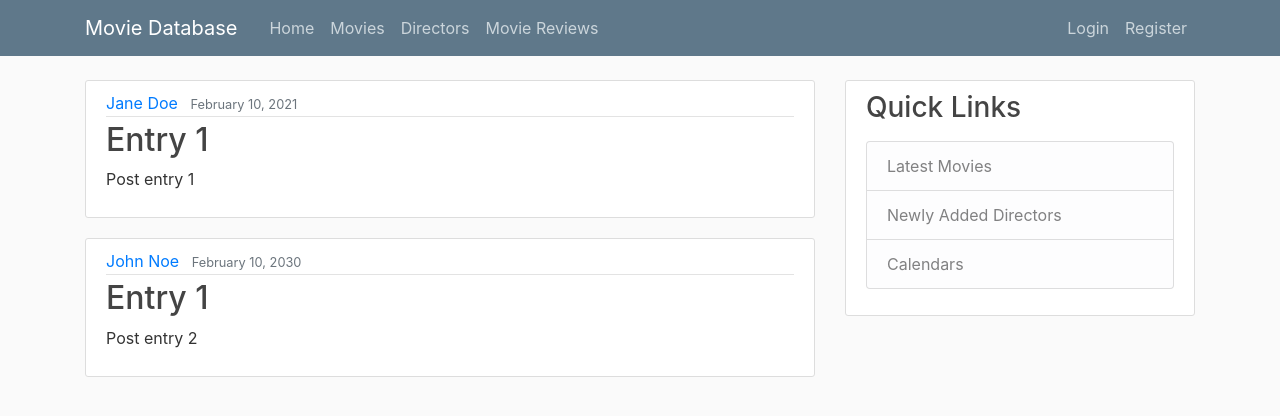
After one commit to avgra3/Movie-Web-App, a Django app: page /reviews/ in a window 1280 px wide. The commit adds this page. Shown: the top 416 px of the page. Run offline with Django 3.2, Linux system fonts and the light colour scheme; some libraries are stand-ins or nearby versions.

Commit message:
Added styles and movie review page

```diff
--- /dev/null
+++ b/website/movieapp/static/movieapp/main.css
@@ -0,0 +1,84 @@
+body {
+    background: #fafafa;
+    color: #333333;
+    margin-top: 5rem;
+  }
+
+  h1, h2, h3, h4, h5, h6 {
+    color: #444444;
+  }
+
+  ul {
+    margin: 0;
+  }
+
+  .bg-steel {
+    background-color: #5f788a;
+  }
+
+  .site-header .navbar-nav .nav-link {
+    color: #cbd5db;
+  }
+
+  .site-header .navbar-nav .nav-link:hover {
+    color: #ffffff;
+  }
+
+  .site-header .navbar-nav .nav-link.active {
+    font-weight: 500;
+  }
+
+  .content-section {
+    background: #ffffff;
+    padding: 10px 20px;
+    border: 1px solid #dddddd;
+    border-radius: 3px;
+    margin-bottom: 20px;
+  }
+
+  .article-title {
+    color: #444444;
+  }
+
+  a.article-title:hover {
+    color: #428bca;
+    text-decoration: none;
+  }
+
+  .article-content {
+    white-space: pre-line;
+  }
+
+  .article-img {
+    height: 65px;
+    width: 65px;
+    margin-right: 16px;
+  }
+
+  .article-metadata {
+    padding-bottom: 1px;
+    margin-bottom: 4px;
+    border-bottom: 1px solid #e3e3e3
+  }
+
+  .article-metadata a:hover {
+    color: #333;
+    text-decoration: none;
+  }
+
+  .article-svg {
+    width: 25px;
+    height: 25px;
+    vertical-align: middle;
+  }
+
+  .account-img {
+    height: 125px;
+    width: 125px;
+    margin-right: 20px;
+    margin-bottom: 16px;
+  }
+
+  .account-heading {
+    font-size: 2.5rem;
+  }
--- /dev/null
+++ b/website/movieapp/templates/movieapp/base.html
@@ -0,0 +1,77 @@
+{% load static %}
+<!DOCTYPE html>
+<html lang="en">
+<head>
+    <!-- Required meta tags -->
+    <meta charset="utf-8">
+    <meta name="viewport" content="width=device-width, initial-scale=1, shrink-to-fit=no">
+
+    <!-- Bootstrap CSS -->
+    <link rel="stylesheet" href="https://maxcdn.bootstrapcdn.com/bootstrap/4.0.0/css/bootstrap.min.css" integrity="sha384-Gn5384xqQ1aoWXA+058RXPxPg6fy4IWvTNh0E263XmFcJlSAwiGgFAW/dAiS6JXm" crossorigin="anonymous">
+
+    <!-- Basic HTML set-up -->
+    <meta charset="UTF-8">
+    <meta http-equiv="X-UA-Compatible" content="IE=edge">
+    <meta name="viewport" content="width=device-width, initial-scale=1.0">
+
+    <!-- Loading CSS -->
+    <link rel="stylesheet" type="text/css" href="{% static 'movieapp/main.css' %}">
+
+    <!-- Getting the Title to auto-fix -->
+    {% if title %}
+    <title>Movie Database - {{ title } </title>
+    {% else %}
+    <title>Movie Database</title>
+    {% endif %}
+
+</head>
+<!-- Optional JavaScript -->
+    <!-- jQuery first, then Popper.js, then Bootstrap JS -->
+    <script src="https://code.jquery.com/jquery-3.2.1.slim.min.js" integrity="sha384-KJ3o2DKtIkvYIK3UENzmM7KCkRr/rE9/Qpg6aAZGJwFDMVNA/GpGFF93hXpG5KkN" crossorigin="anonymous"></script>
+    <script src="https://cdnjs.cloudflare.com/ajax/libs/popper.js/1.12.9/umd/popper.min.js" integrity="sha384-ApNbgh9B+Y1QKtv3Rn7W3mgPxhU9K/ScQsAP7hUibX39j7fakFPskvXusvfa0b4Q" crossorigin="anonymous"></script>
+    <script src="https://maxcdn.bootstrapcdn.com/bootstrap/4.0.0/js/bootstrap.min.js" integrity="sha384-JZR6Spejh4U02d8jOt6vLEHfe/JQGiRRSQQxSfFWpi1MquVdAyjUar5+76PVCmYl" crossorigin="anonymous"></script>
+<body>
+    <header class="site-header">
+        <nav class="navbar navbar-expand-md navbar-dark bg-steel fixed-top">
+            <div class="container">
+            <a class="navbar-brand mr-4" href="/">Movie Database</a>
+            <button class="navbar-toggler" type="button" data-toggle="collapse" data-target="#navbarToggle" aria-controls="navbarToggle" aria-expanded="false" aria-label="Toggle navigation">
+            <span class="navbar-toggler-icon"></span>
+            </button>
+            <div class="collapse navbar-collapse" id="navbarToggle">
+                <div class="navbar-nav mr-auto">
+                <a class="nav-item nav-link" href="{% url 'movie-home' %}">Home</a>
+                <a class="nav-item nav-link" href="{% url 'movie-movies' %}">Movies</a>
+                <a class="nav-item nav-link" href="{% url 'movie-directors' %}">Directors</a>
+                <a class="nav-item nav-link" href="{% url 'movie-reviews' %}">Movie Reviews</a>
+                </div>
+                <!-- Navbar Right Side -->
+                <div class="navbar-nav">
+                <a class="nav-item nav-link" href="#">Login</a>
+                <a class="nav-item nav-link" href="#">Register</a>
+                </div>
+            </div>
+            </div>
+        </nav>
+    </header>
+    <main role="main" class="container">
+        <div class="row">
+          <div class="col-md-8">
+            {% block content %}{% endblock %}
+          </div>
+          <div class="col-md-4">
+            <div class="content-section">
+              <h3>Quick Links</h3>
+              <p class='text-muted'>
+                <ul class="list-group">
+                  <li class="list-group-item list-group-item-light">Latest Movies</li>
+                  <li class="list-group-item list-group-item-light">Newly Added Directors</li>
+                  <li class="list-group-item list-group-item-light">Calendars</li>
+                </ul>
+              </p>
+            </div>
+          </div>
+        </div>
+    </main>
+</body>
+</html>
--- /dev/null
+++ b/website/movieapp/templates/movieapp/movie-reviews.html
@@ -0,0 +1,17 @@
+{% extends "movieapp/base.html" %}
+{% block content %}
+
+ {% for post in posts %}
+ <article class="media content-section">
+    <div class="media-body">
+      <div class="article-metadata">
+        <a class="mr-2" href="#">{{ post.author }}</a>
+        <small class="text-muted">{{ post.date_posted }}</small>
+      </div>
+      <h2><a class="article-title" href="#">{{ post.title }}</a></h2>
+      <p class="article-content">{{ post.content }}</p>
+    </div>
+  </article>
+{% endfor %}
+
+{% endblock content %}
--- a/website/movieapp/urls.py
+++ b/website/movieapp/urls.py
@@ -6,4 +6,5 @@ urlpatterns = [
     path('', views.home, name='movie-home'),
     path('movies/', views.movies, name='movie-movies'),
     path('directors/', views.directors, name='movie-directors'),
+    path('reviews/', views.reviews, name='movie-reviews'),
 ]
--- a/website/movieapp/views.py
+++ b/website/movieapp/views.py
@@ -1,6 +1,18 @@
 from django.shortcuts import render
 
 # Creating the home page
+posts = [
+        {'author': 'Jane Doe',
+        'title': 'Entry 1',
+        'content': 'Post entry 1',
+        'date_posted': 'February 10, 2021'},
+        {'author': 'John Noe',
+        'title': 'Entry 1',
+        'content': 'Post entry 2',
+        'date_posted': 'February 10, 2030'}
+        ]
+
+
 def home(request):
     return render(request, 'movieapp/home.html')
 
@@ -11,3 +23,8 @@ def movies(request):
 # Creating the directors page
 def directors(request):
     return render(request, 'movieapp/directors.html')
+
+# Creating the movie reviews page
+def reviews(request):
+    context = {'posts': posts}
+    return render(request, 'movieapp/movie-reviews.html', context)
```
Also changed, not shown: website/movieapp/templates/movieapp/directors.html (+6 -12 lines), website/movieapp/templates/movieapp/home.html (+6 -12 lines), website/movieapp/templates/movieapp/movies.html (+6 -12 lines).
